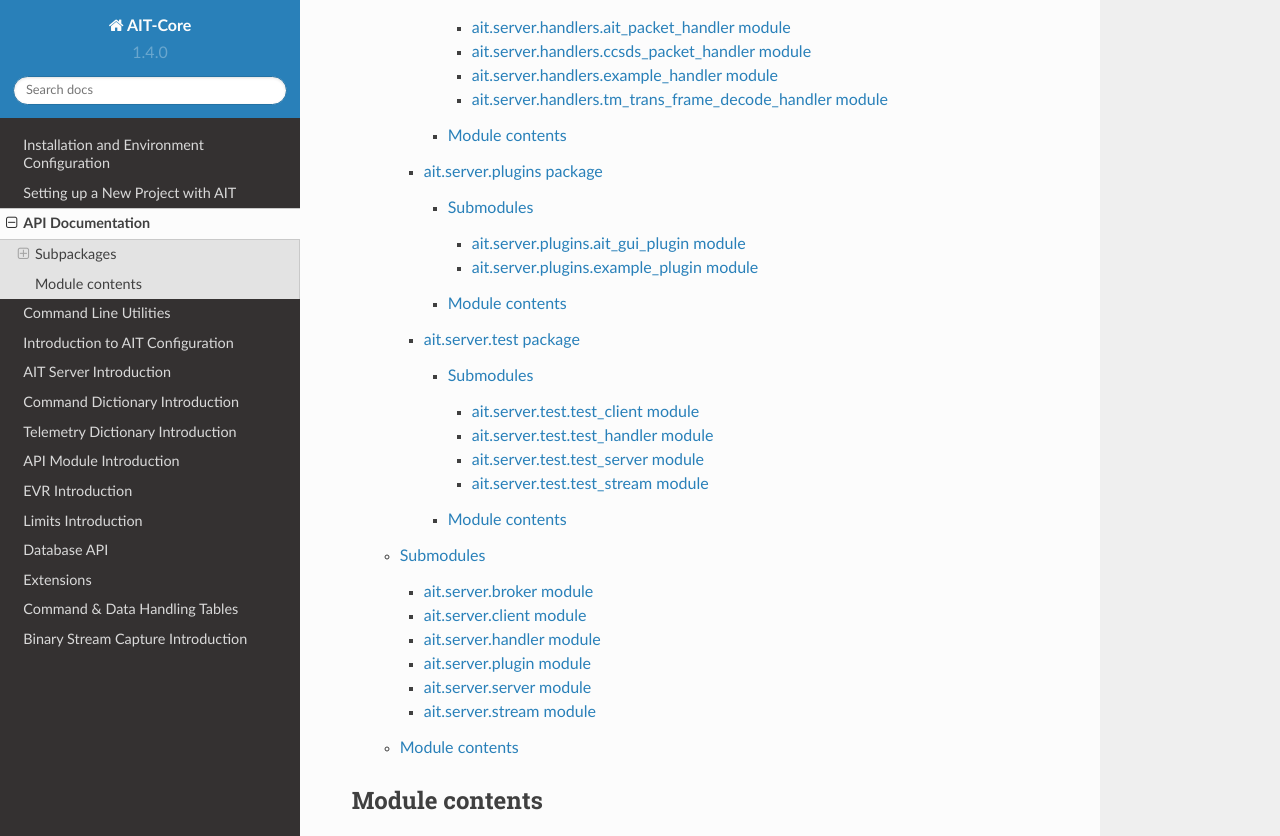
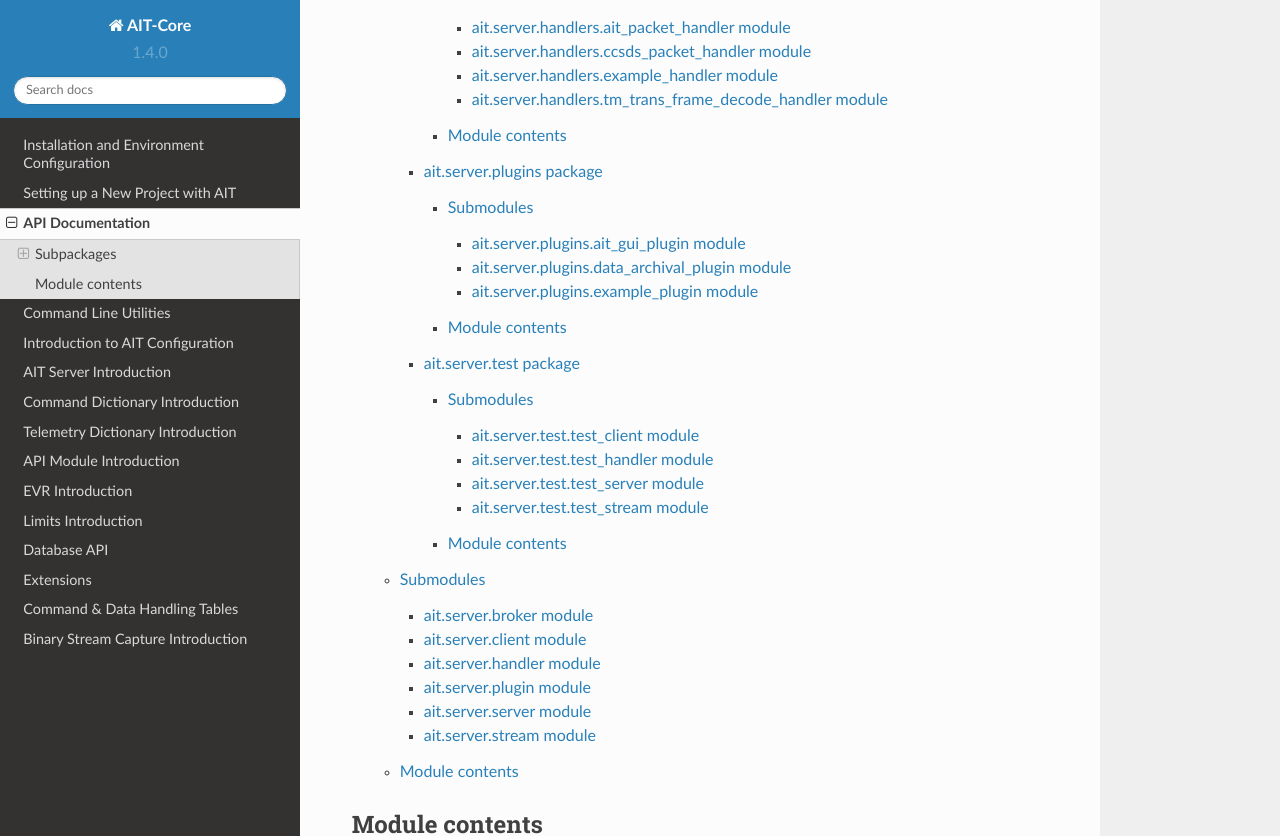
Before and after one commit to NASA-AMMOS/AIT-Core, a Sphinx documentation site: the page built from doc/source/ait.rst, in a window 1280 px wide and 900 px high, scrolled down 2156 px, cut to the strip 0-836 px from the top of the window. Built offline with Sphinx 7.4.7 and the Read the Docs theme 2.0.0, drawn with Linux system fonts in a browser that asks for light colours.

Commit message:
GUI Issue #75 - Docs for data archival plugin

```diff
--- /dev/null
+++ b/doc/source/ait.server.plugins.data_archival_plugin.rst
@@ -0,0 +1,7 @@
+ait.server.plugins.data\_archival\_plugin module
+================================================
+
+.. automodule:: ait.server.plugins.data_archival_plugin
+    :members:
+    :undoc-members:
+    :show-inheritance:
--- a/doc/source/ait.server.plugins.rst
+++ b/doc/source/ait.server.plugins.rst
@@ -7,6 +7,7 @@
 .. toctree::
 
    ait.server.plugins.ait_gui_plugin
+   ait.server.plugins.data_archival_plugin
    ait.server.plugins.example_plugin
 
 Module contents
```
